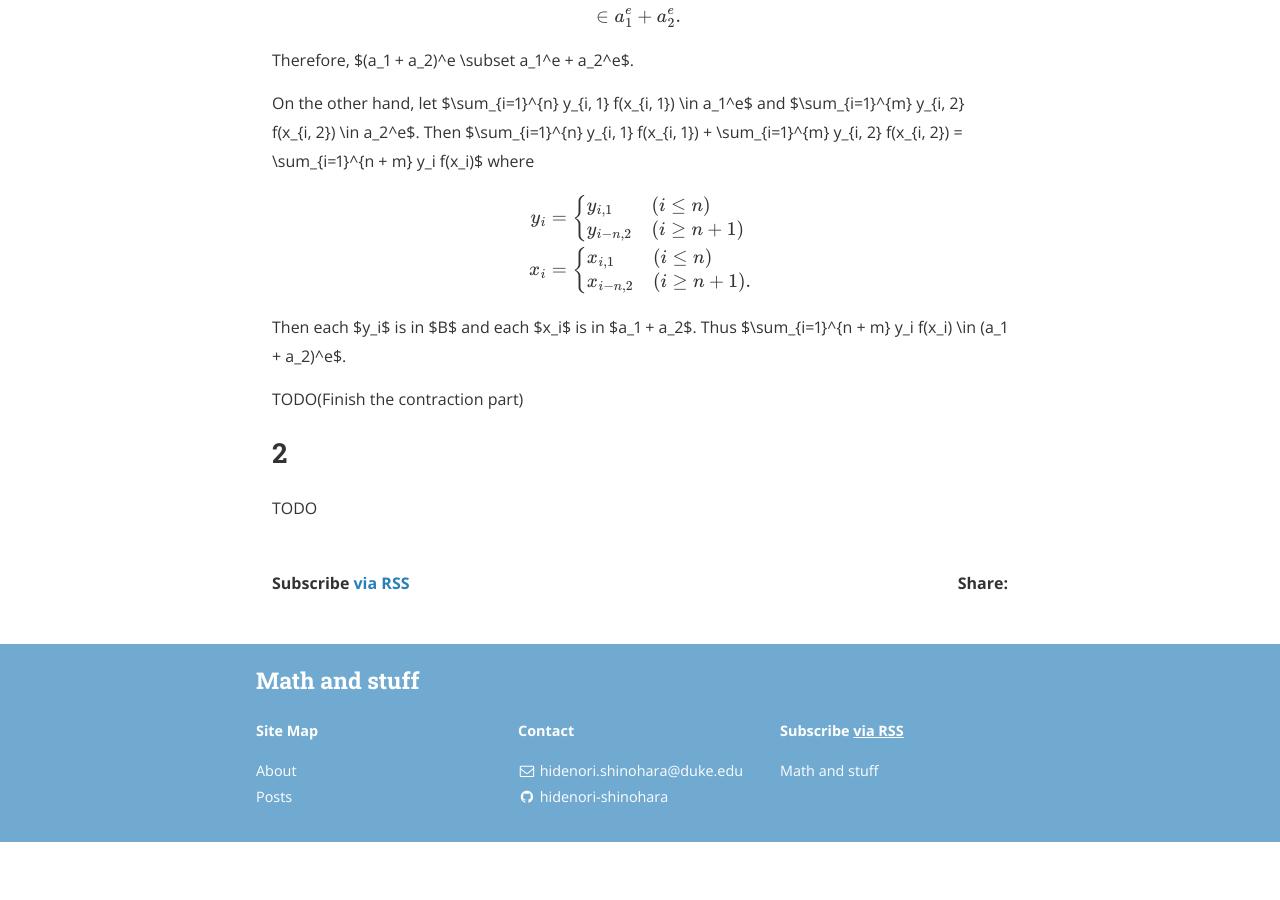
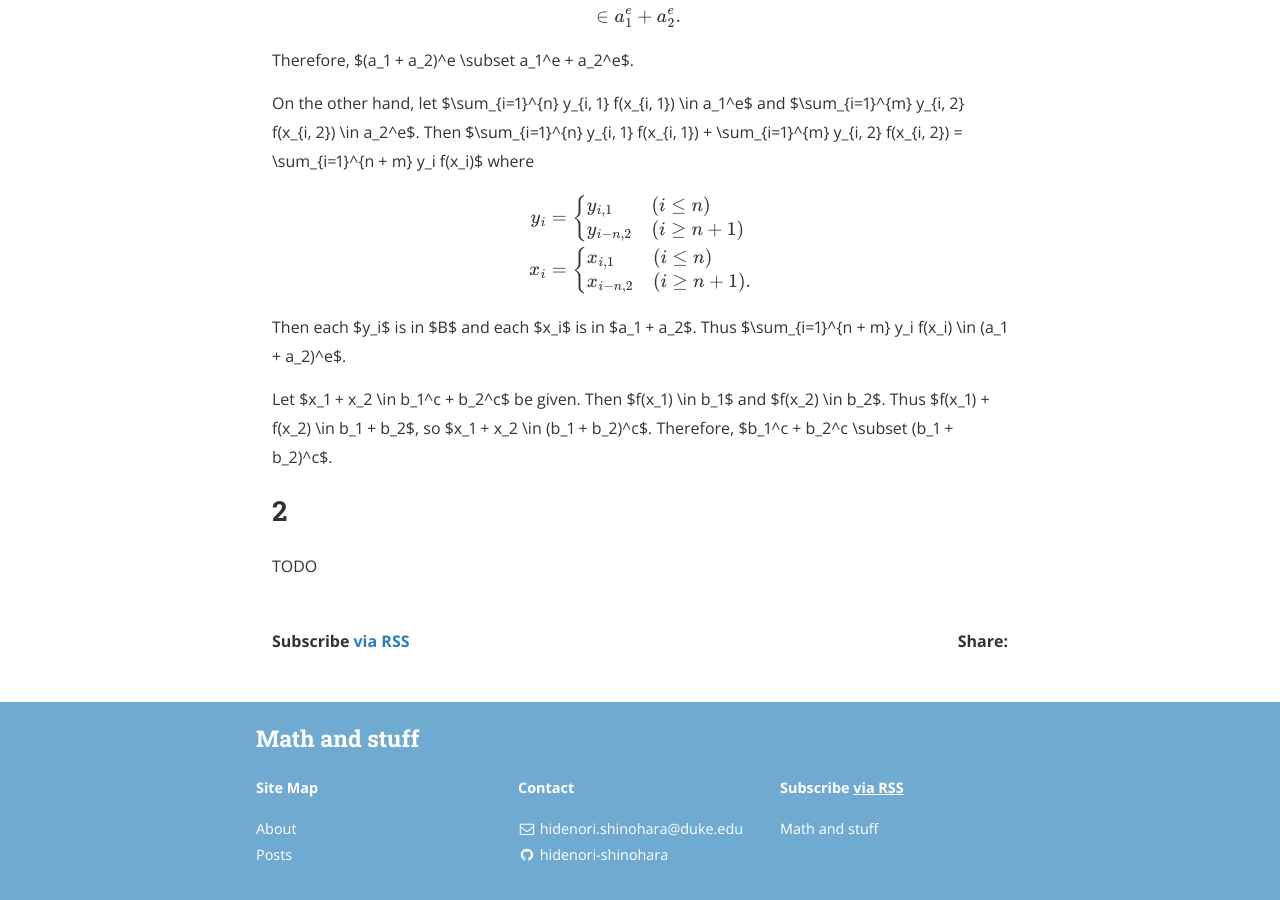
Before and after one commit to hidenori-shinohara/hidenori-shinohara.github.io, a Jekyll site: the page built from _posts/atiyah/chapter1/2019-12-14-extension-contraction-in-text-ex-1-18.md, in a window 1280 px wide and 900 px high, scrolled down 860 px. Built offline with Jekyll 4.4.1, drawn with Linux system fonts in a browser that asks for light colours; nearby versions of some CDN libraries; formulas are drawn with MathJax 3; before the commit the page ends 1702 px from its top, so only the background shows below that.

Commit message:
Finish another subproblem of ex 1-18 [atiyah]

```diff
--- a/_posts/atiyah/chapter1/2019-12-14-extension-contraction-in-text-ex-1-18.md
+++ b/_posts/atiyah/chapter1/2019-12-14-extension-contraction-in-text-ex-1-18.md
@@ -46,7 +46,10 @@ $$
 Then each $y_i$ is in $B$ and each $x_i$ is in $a_1 + a_2$.
 Thus $\sum_{i=1}^{n + m} y_i f(x_i) \in (a_1 + a_2)^e$.
 
-TODO(Finish the contraction part)
+Let $x_1 + x_2 \in b_1^c + b_2^c$ be given.
+Then $f(x_1) \in b_1$ and $f(x_2) \in b_2$.
+Thus $f(x_1) + f(x_2) \in b_1 + b_2$, so $x_1 + x_2 \in (b_1 + b_2)^c$.
+Therefore, $b_1^c + b_2^c \subset (b_1 + b_2)^c$.
 
 ## 2
 TODO
```
